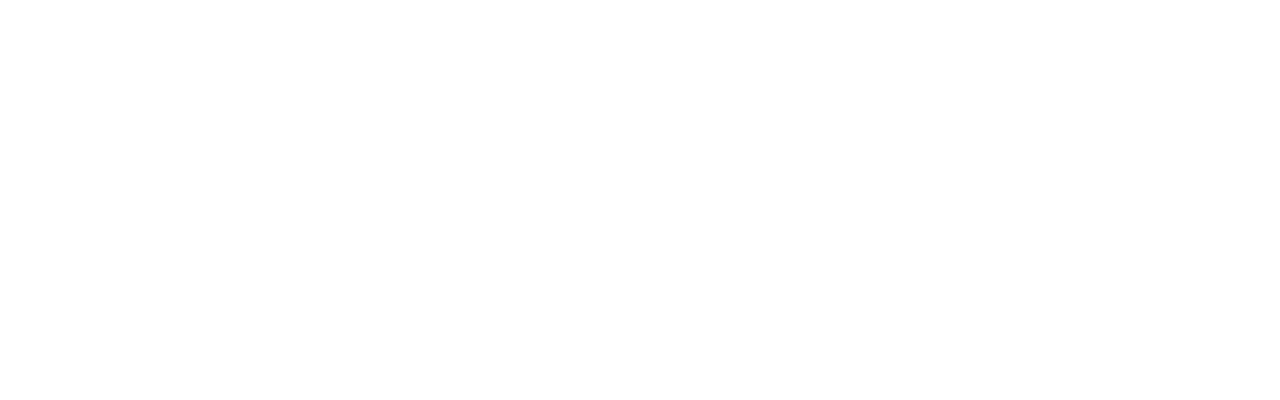
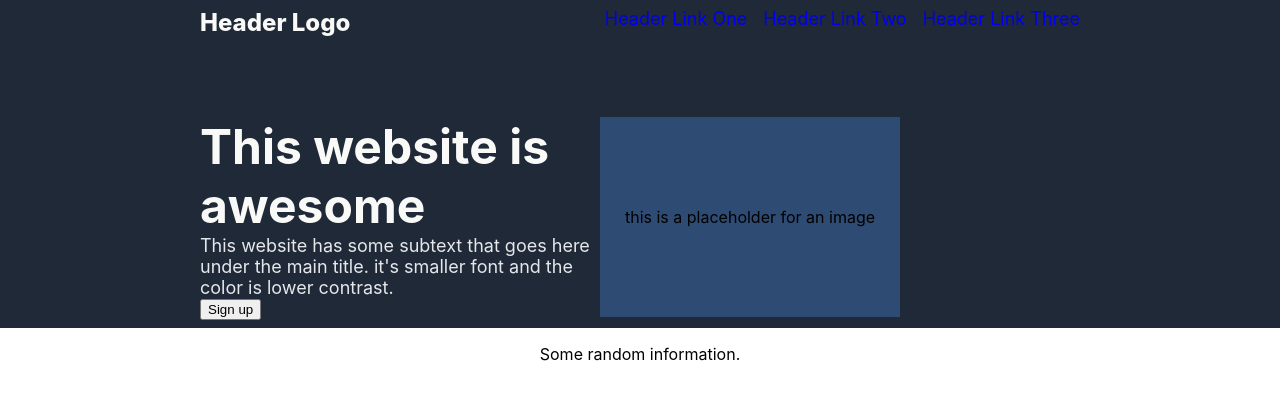
Before and after one commit to GonzaloP1/project-landin-page-two, a plain HTML site: page index.html in a window 1280 px wide. Drawn offline with Linux system fonts and the light colour scheme.

Commit message:
header content plus some initial style structure
header logo and header links at the top of the header whit space-between them
main text, secondary text and buttong behind logo and links, and also a place holder for an image

```diff
--- a/index.html
+++ b/index.html
@@ -8,9 +8,32 @@
     <body>
         <div class="content">
             <div class="header">
+                <div class="up">
+                    <div>Header Logo</div>
+                    <ul>
+                        <li><a href="#">Header Link One</a></li>
+                        <li><a href="#">Header Link Two</a></li>
+                        <li><a href="#">Header Link Three</a></li>
+                    </ul>
+
+                </div>
+                <div class="down">
+                    <div class="left">
+                        <div class="main-text">This website is awesome</div>
+                        <div class="secondary-text">This website has some subtext that goes here under the main title. it's smaller font and the color is lower contrast.</div>
+                        <button>Sign up</button>
+                    </div>
+                    <div class="right">
+                        <div class="place-holder">
+                            this is a placeholder for an image
+                        </div>
+                    </div>
+
+                </div>
 
             </div>
             <div class="images-section">
+                <p>Some random information.</p>
 
             </div>
             <div class="inspiring-quote">
@@ -23,7 +46,7 @@
         </div>
 
         <div class="footer">
-
+            <p></p>
         </div>
 
     </body>
--- a/style.css
+++ b/style.css
@@ -0,0 +1,71 @@
+body {
+    margin: 0;
+    font-family: -apple-system, BlinkMacSystemFont, 'Segoe UI', Roboto, Oxygen, Ubuntu, Cantarell, 'Open Sans', 'Helvetica Neue', sans-serif;
+}
+
+.header {
+    background-color: #1f2937;
+    padding: 8px 200px;
+}
+
+.up,
+ul {
+    display: flex;
+    justify-content: space-between;
+}
+
+ul {
+    list-style: none;
+    gap: 16px;
+    color: #e5e7eb;
+    font-size: 18px;
+    padding: 0;
+    margin: 0;
+}
+
+.up div {
+    font-size: 24px;
+    color: #f9faf8;
+    font-weight: 800;
+}
+
+li a {
+    text-decoration: none;
+}
+
+.main-text {
+    font-size: 48px;
+    font-weight: bolder;
+    color: #f9faf8;
+
+}
+
+.secondary-text {
+    color: #e5e7eb;
+    font-size: 18px;
+}
+
+.left {
+    max-width: 400px;
+}
+
+.up {
+    margin-bottom: 80px;
+}
+
+.down {
+    display: flex;
+}
+
+.place-holder {
+    background-color: #2e4b74;
+    display: flex;
+    justify-content: center;
+    align-items: center;
+    width: 300px;
+    height: 200px;
+}
+
+.images-section {
+    text-align: center;
+}
```
